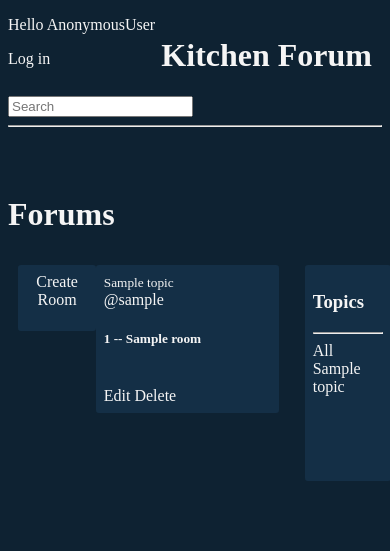
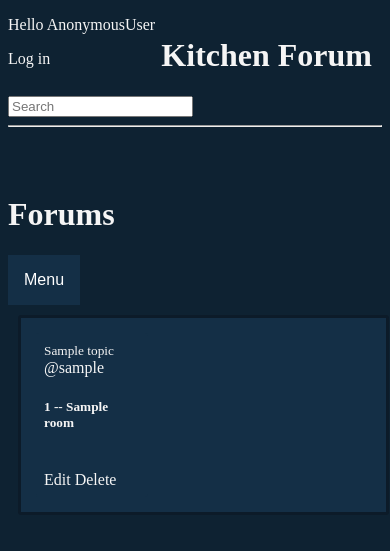
Before and after one commit to 5undel/Kitchen-Forum, a Django app: template base/templates/base/home.html in a window 390 px wide. Shown: the top 551 px of the page. Run offline with Django 3.2, Linux system fonts and the light colour scheme; the template is opened without the code that fills it: most values are stand-ins (such as "Sample title", 1, 10 or a date in 2020).

Commit message:
Media Queries

```diff
--- a/base/templates/base/home.html
+++ b/base/templates/base/home.html
@@ -5,6 +5,22 @@
 
 
 <h1>Forums</h1>
+<div class="mobile-topic"></div>
+    <div class="dropdown">
+        <button class="dropbtn">Menu</button>
+            <div class="dropdown-content">
+                <a href="{% url 'home' %}">All</a>
+                {% for topic in topics%}
+                <div>
+                    <a href="{% url 'home'%}?r={{topic.name}}">{{topic.name}}</a>
+                </div>
+                {% endfor %}
+
+                <a href="{% url 'create-room' %}">Create Room</a>
+
+            </div>
+    </div>
+</div>
 
 <div class="home-wrapper">
     <div class="create-room-wrapper">
@@ -40,4 +56,5 @@
 
 </div>
 
+
 {% endblock content %}
--- a/base/templates/base/mypage.html
+++ b/base/templates/base/mypage.html
@@ -25,7 +25,8 @@
 
         </div>
         <div>
-            <h4>BIO</h4>
+
+
         </div>
     </div>
     <div class="topic-wrapper">
--- a/base/templates/base/room.html
+++ b/base/templates/base/room.html
@@ -22,7 +22,7 @@
             <div class="feed-wrapper">
                 <small><a href="{% url 'user-page' message.user.id %}">@{{message.user}}</a>  {{message.created|timesince}} ago</small>
                 <p>{{ message.body }}</p>
-                <a href="{% url 'delete-message' message.id %}">delete</a>
+                <a href="{% url 'delete-message' message.id %}">Delete</a>
                 <hr>
             </div>
             {% endfor %}
--- a/base/urls.py
+++ b/base/urls.py
@@ -15,4 +15,6 @@ urlpatterns = [
     path('update-room/<str:pk>/', views.updateRoom, name="update-room"),
     path('delete-room/<str:pk>/', views.deleteRoom, name="delete-room"),
     path('delete-message/<str:pk>/', views.deleteMessage, name="delete-message"),
+
+
 ]
--- a/static/styles/main.css
+++ b/static/styles/main.css
@@ -125,4 +125,85 @@ a:hover {
     border-radius: 3px;
     padding: 10px;
 }
-/*End Room-form page*/
+/*end Room form page*/
+/*for bigger screens*/
+@media screen and (min-width: 769px){
+    .mobile-topic{
+        display: none;
+    }
+    .dropdown{
+        display: none;
+    }
+}
+/*End Big screen*/
+
+/*For mobile phones*/
+@media only screen and (max-width: 768px){
+    .create-room-wrapper, .topic-wrapper, .user-wrapper{
+        display: none;
+    }
+    .home-wrapper, .room-wrapper, .delete-wrapper,
+     .room-form-wrapper, .reg-wrapper{
+        padding: 5px;
+        width: 95%;
+        border: solid #0c1b29 3px;
+        background-color:#142f46 ;
+        border-radius: 3px;
+        margin: 10px;
+    }
+
+    .feed-wrapper, .user-wrapper{
+        width: 100%;
+    }
+
+
+
+    .mobile-topic{
+        display: none;
+    }
+    .create-room-wrapper{
+        text-align:left;
+    }
+    .dropbtn {
+        background-color: #142f46;
+        color: white;
+        padding: 16px;
+        font-size: 16px;
+        border: none;
+        cursor: pointer;
+      }
+
+      .dropdown {
+        position: relative;
+        display: inline-block;
+      }
+
+      .dropdown-content {
+        display: none;
+        position: absolute;
+        background-color: #142f46;
+        color: whitesmoke;
+        min-width: 160px;
+        box-shadow: 0px 8px 16px 0px #142f46;
+        z-index: 1;
+      }
+
+      .dropdown-content a {
+        color: whitesmoke;
+        padding: 12px 16px;
+        text-decoration: none;
+        display: block;
+      }
+
+      .dropdown-content a:hover {background-color: #f1f1f1}
+
+      .dropdown:hover .dropdown-content {
+        display: block;
+      }
+
+      .dropdown:hover .dropbtn {
+        background-color: #142f46;
+      }
+}
+
+/*End For mobile phones*/
--- a/templates/menubar.html
+++ b/templates/menubar.html
@@ -8,6 +8,7 @@
     {% else %}
     <a href="{% url 'login' %}">Log in</a>
     {% endif %}
+
     <form method="GET" action="{% url 'home' %}">
         <input type="text" name="r" placeholder="Search"/>
     </form>
```
Also changed, not shown: base/views.py (line endings or trailing spaces), db.sqlite3.
